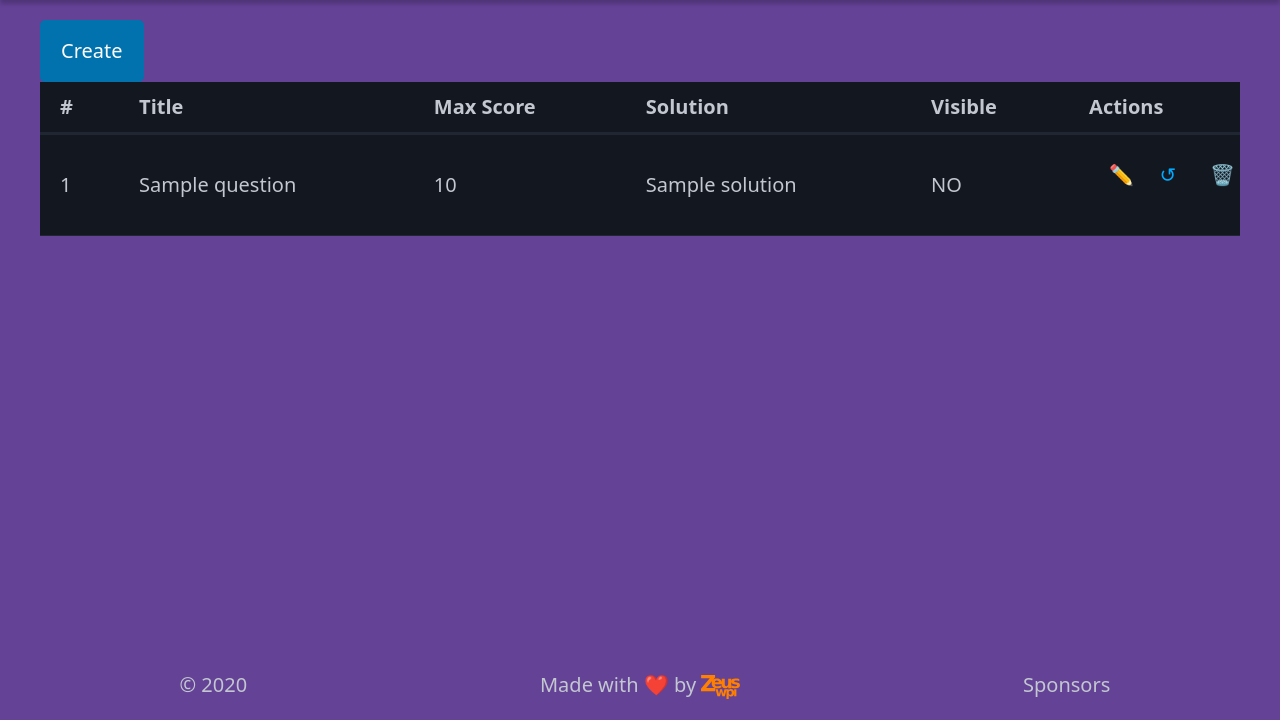
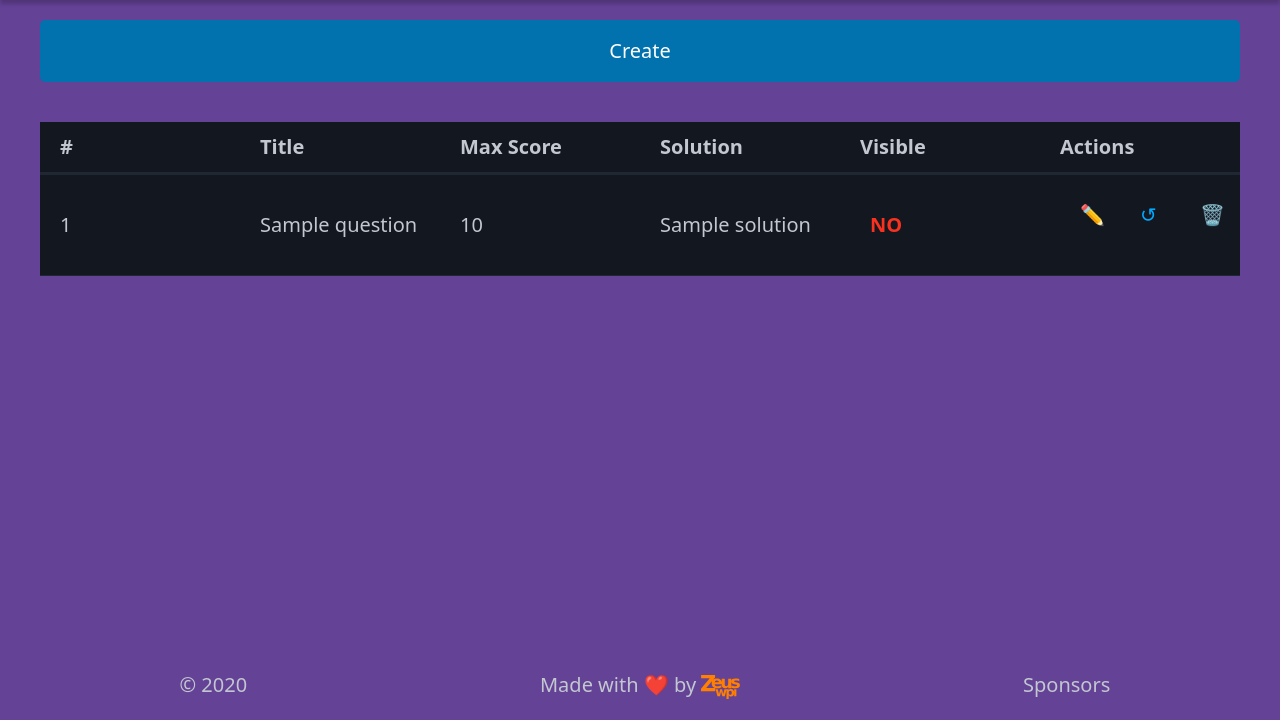
Before and after one commit to ZeusWPI/COMA, a Python web app: template app/templates/pages/admin_question.html in a window 1280 px wide; the page is wider, and only the part inside the window is pictured. Shown: the part 80-800 px from the top of that part. Run offline with Jinja, Linux system fonts and the light colour scheme; the template is opened without the code that fills it: most values are stand-ins (such as "Sample title", 1, 10 or a date in 2020).

Commit message:
fix(css): Import admin_question correctly.

```diff
--- a/app/static/css/main.css
+++ b/app/static/css/main.css
@@ -1,10 +1,10 @@
 @import url("navbar.css");
 @import url("footer.css");
 @import url("pages/admin.css");
+@import url("pages/admin_question.css");
 @import url("pages/admin_team.css");
 @import url("pages/home.css");
 @import url("pages/leaderboard.css");
-@import url("pages/question_admin.css");
 @import url("pages/question_show.css");
 
 body {
```
